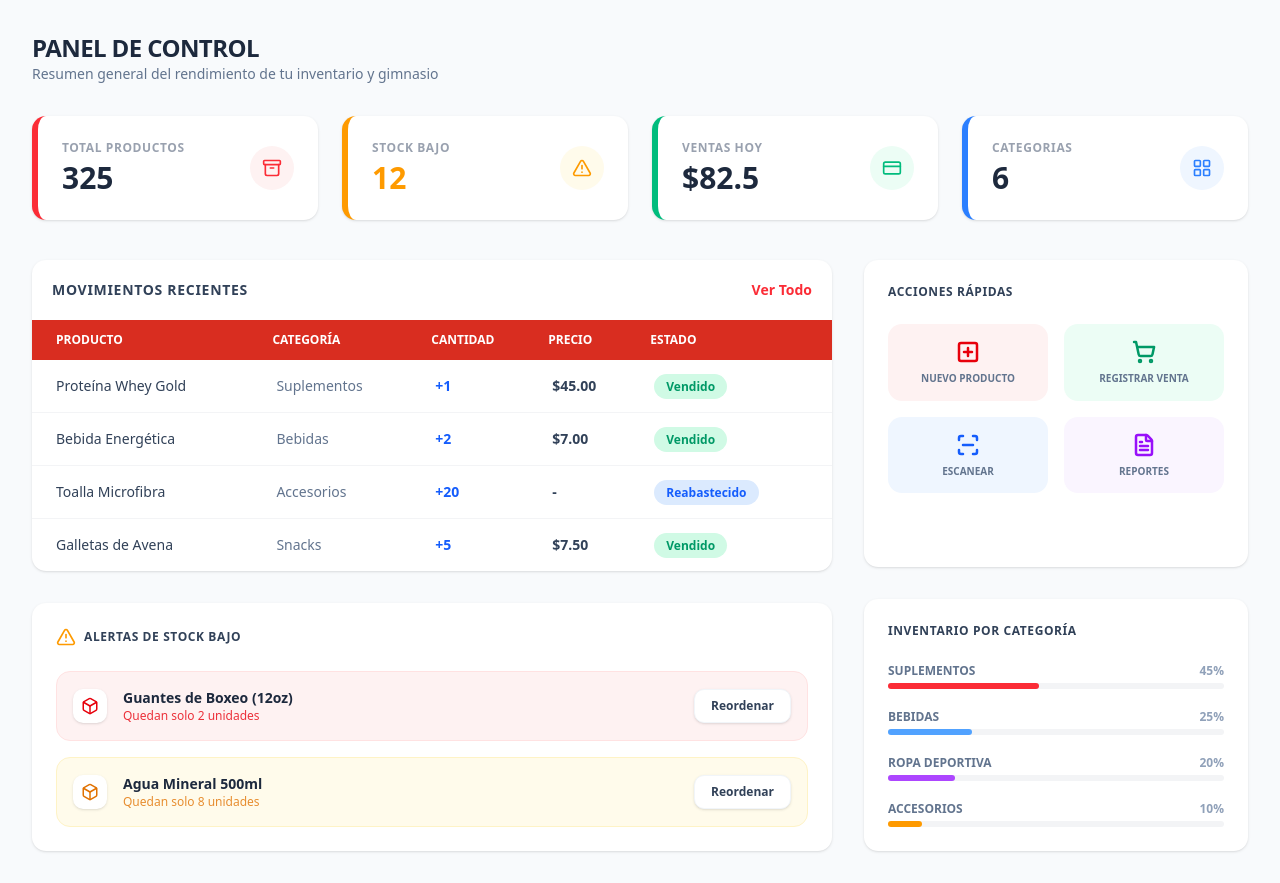
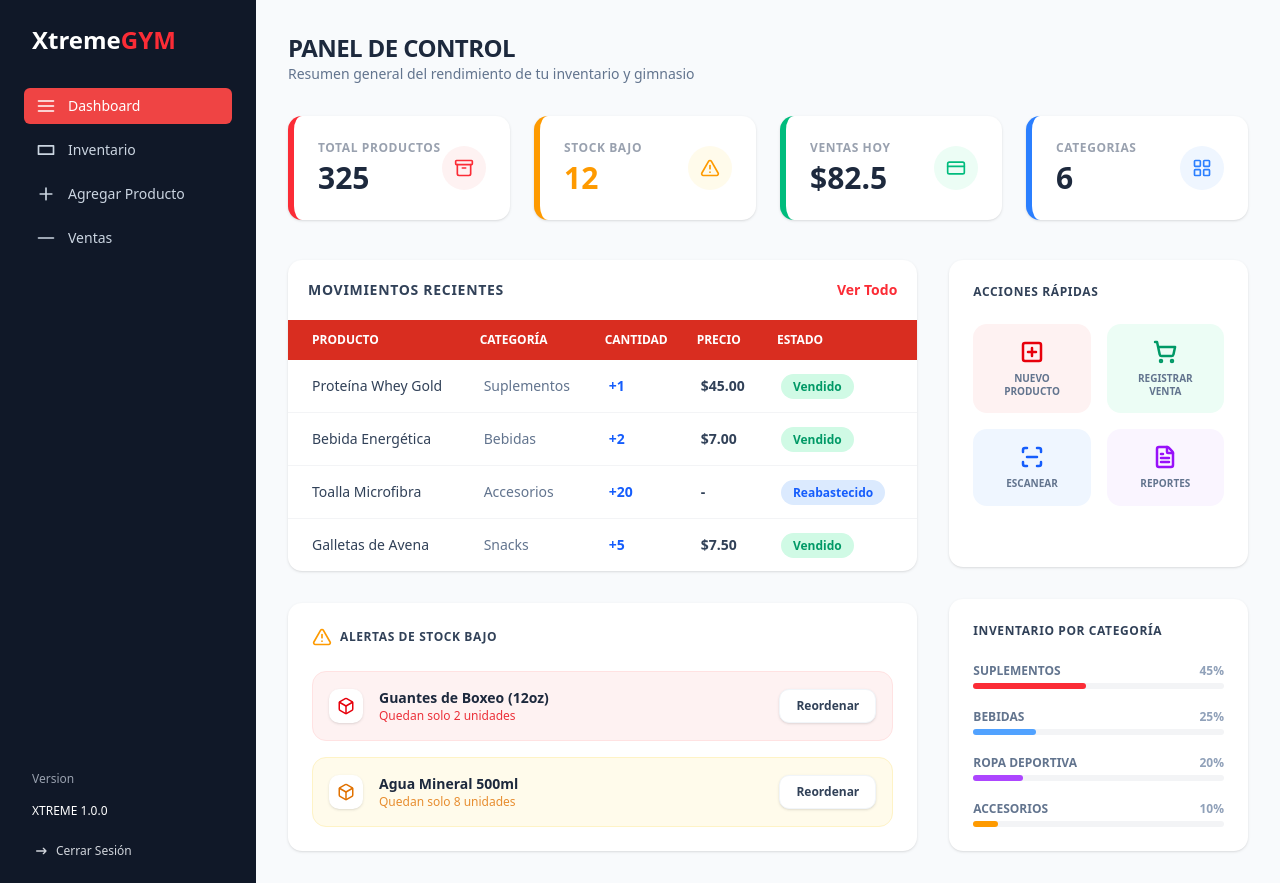
Before and after one commit to maykelcintron/xtreme-gym, a Next.js app: page /dashboard in a window 1280 px wide. Built offline with nearby package versions, Linux system fonts and the light colour scheme.

Commit message:
Header con logica FH

```diff
--- a/app/dashboard/page.tsx
+++ b/app/dashboard/page.tsx
@@ -4,10 +4,13 @@ import QuickActions from "../../components/dashboard/QuickActions";
 import StockAlerts from "../../components/dashboard/StockAlerts";
 import CategoryProgress from "../../components/dashboard/CategoryProgress";
 import { cardDashboard } from "@/const/const";
+import Navbar from "@/components/navbar/Navbar";
 
 const Dashboard = () => {
   return (
-    <div className="p-8 bg-slate-50 min-h-screen">
+    <div className="min-h-screen flex bg-slate-50">
+      <Navbar />
+      <main className="flex-1 p-8">
       {/* cabecera */}
       <div className="mb-8">
         <h1 className="text-2xl font-black text-slate-800 uppercase tracking-tight">
@@ -50,6 +53,7 @@ const Dashboard = () => {
           <CategoryProgress />
         </div>
       </div>
+      </main>
     </div>
   );
 };
--- /dev/null
+++ b/components/navbar/ActiveLink.module.css
@@ -0,0 +1,19 @@
+.link {
+  display: flex;
+  align-items: center;
+  gap: 0.75rem;
+  padding: 0.5rem 0.75rem;
+  color: #cbd5e1;
+  border-radius: 0.375rem;
+  text-decoration: none;
+}
+
+.link:hover {
+  background-color: rgba(255,255,255,0.03);
+  color: #f8fafc;
+}
+
+.active-link {
+  background-color: #ef4444;
+  color: #ffffff;
+}
--- /dev/null
+++ b/components/navbar/ActiveLink.tsx
@@ -0,0 +1,22 @@
+"use client"
+import Link from 'next/link'
+import { usePathname } from 'next/navigation'
+import style from './ActiveLink.module.css'
+
+interface Props {
+  path: string
+  text?: string
+  children?: React.ReactNode
+}
+
+export const ActiveLink = ({ path, text, children }: Props) => {
+  const pathName = usePathname()
+
+  return (
+    <Link className={`${style.link} ${pathName === path ? style['active-link'] : ''}`} href={path}>
+      {children ?? text}
+    </Link>
+  )
+}
+
+export default ActiveLink
--- /dev/null
+++ b/components/navbar/Navbar.tsx
@@ -0,0 +1,57 @@
+"use client"
+import Link from "next/link"
+import { usePathname } from "next/navigation"
+import ActiveLink from "./ActiveLink"
+
+const navItems = [
+  { label: "Dashboard", path: "/dashboard", icon: "M3 12h18M3 6h18M3 18h18" },
+  { label: "Inventario", path: "/dashboard/inventario", icon: "M3 7h18v10H3z" },
+  { label: "Agregar Producto", path: "/dashboard/productos", icon: "M12 5v14M5 12h14" },
+  { label: "Ventas", path: "/dashboard/ventas", icon: "M3 12h18" },
+]
+
+const Navbar = () => {
+  const pathname = usePathname() || "/"
+
+  return (
+    <aside className="w-64 min-h-screen bg-gray-900 text-gray-200 flex flex-col justify-between p-6">
+      <div>
+        <div className="mb-8 px-2">
+          <div className="text-white font-bold text-2xl">Xtreme<span className="text-red-500">GYM</span></div>
+        </div>
+
+        <nav className="space-y-2">
+          {navItems.map((item) => {
+            return (
+              <ActiveLink key={item.path} path={item.path}>
+                <svg
+                  className="w-5 h-5 flex-shrink-0"
+                  fill="none"
+                  stroke="currentColor"
+                  viewBox="0 0 24 24"
+                  xmlns="http://www.w3.org/2000/svg"
+                >
+                  <path strokeWidth="2" strokeLinecap="round" strokeLinejoin="round" d={item.icon} />
+                </svg>
+                <span className="text-sm font-medium">{item.label}</span>
+              </ActiveLink>
+            )
+          })}
+        </nav>
+      </div>
+
+      <div className="text-xs text-gray-400 px-2">
+        <div className="mb-4">Version</div>
+        <div className="mb-6 text-white">XTREME 1.0.0</div>
+        <Link href="/logout" className="flex items-center gap-2 text-gray-300 hover:text-white">
+          <svg className="w-4 h-4" fill="none" stroke="currentColor" viewBox="0 0 24 24" xmlns="http://www.w3.org/2000/svg">
+            <path strokeWidth="2" strokeLinecap="round" strokeLinejoin="round" d="M17 16l4-4m0 0l-4-4m4 4H7" />
+          </svg>
+          Cerrar Sesión
+        </Link>
+      </div>
+    </aside>
+  )
+}
+
+export default Navbar
```
Also changed, not shown: 1 other file (tests, documents, lock files or other folders).
